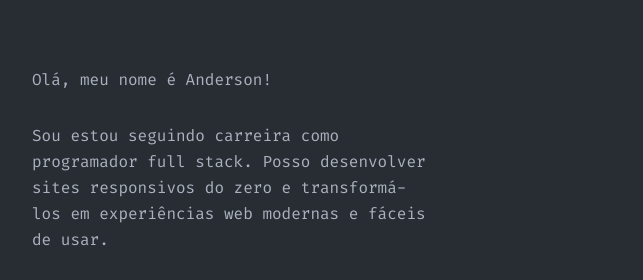
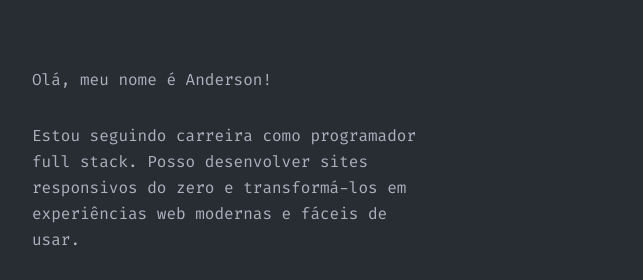
Before and after one commit to AndersonRodrigues1/Portifolio.website, a plain HTML site: page index.html in a window 1280 px wide. Shown: the part 1664-1944 px from the top of the page, 128-771 px from the left. Drawn offline with nearby package versions, Linux system fonts and the light colour scheme.

Commit message:
Update index.html

```diff
--- a/index.html
+++ b/index.html
@@ -174,7 +174,7 @@
         <div class="about-text">
           <p>Olá, meu nome é Anderson!</p>
           <p>
-            Sou estou seguindo carreira como programador full stack.
+            Estou seguindo carreira como programador full stack.
             Posso desenvolver sites responsivos do zero e transformá-los
             em experiências web modernas e fáceis de usar.
           </p>
```
